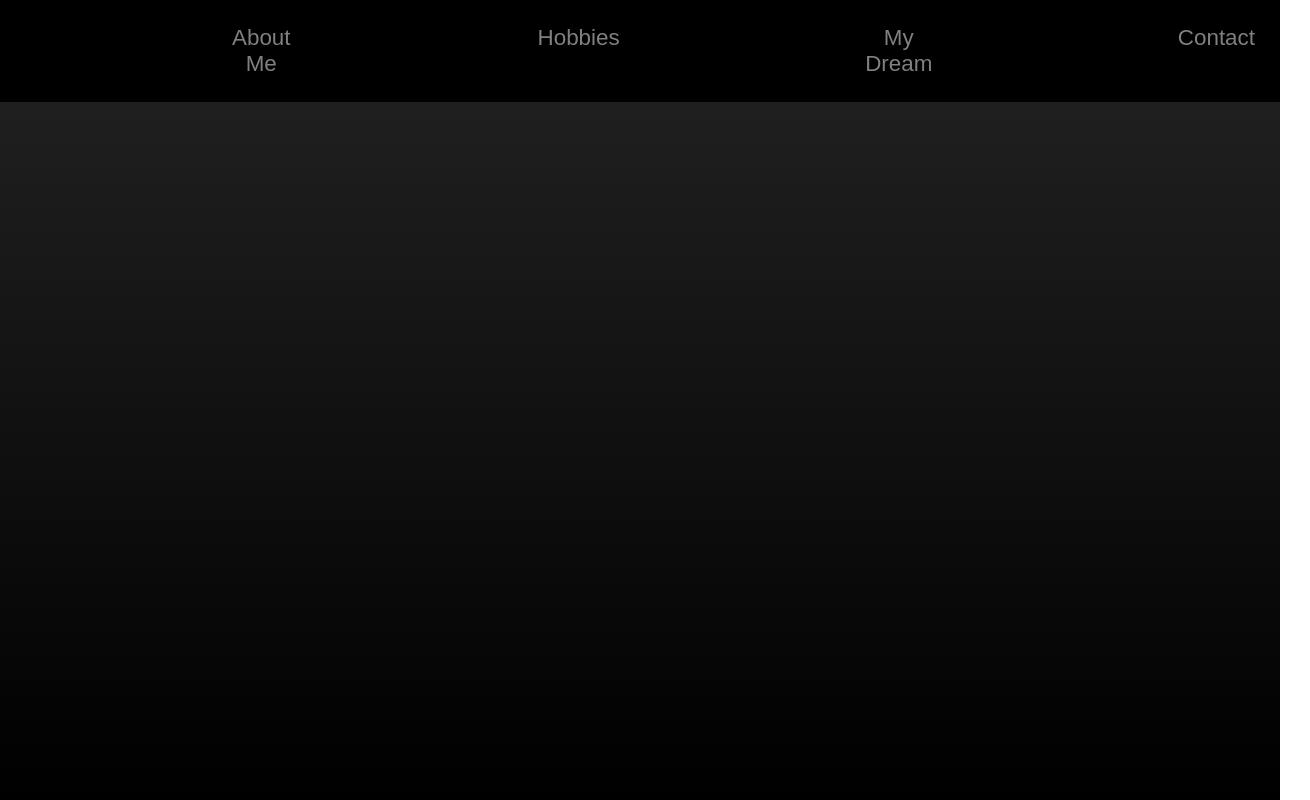
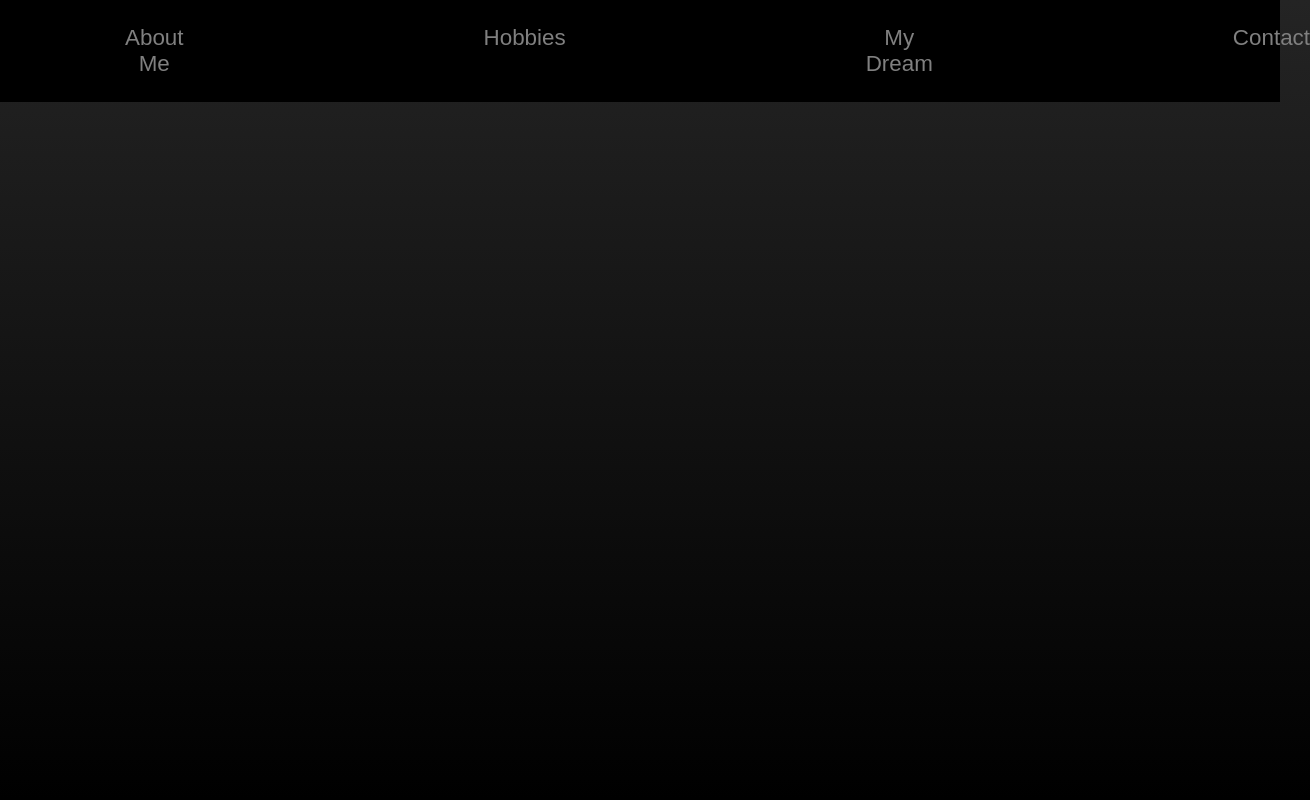
Before and after one commit to ramirezctrl/Ramirez_BSIT2E, an Astro site in the folder Ramirez_BSIT2E/: page / in a window 1280 px wide. Shown: the whole page, 1310 px wide, since content can reach past the window. Built offline with nearby package versions, Linux system fonts and the light colour scheme; Astro itself is replaced by a stand-in of ours.

Commit message:
Update Global.css

```diff
--- a/Ramirez_BSIT2E/src/pages/Global.css
+++ b/Ramirez_BSIT2E/src/pages/Global.css
@@ -1,5 +1,6 @@
 *{
     scroll-behavior: smooth;
+    box-sizing: border-box;
 }
 
 body{
@@ -16,18 +17,18 @@ body{
 
 .navtext{
     display: flex;
-    gap: 40px;
+    gap: 200px;
 }
 
 
 .navtext a{
+    margin-left: 100px;
     text-align: center;
-    padding-left: 200px;
+    padding-left: 0;
     flex: left;
     font-size: 1.4rem;
     font-family: sans-serif;
     text-decoration: none;
-    letter-spacing: normal;
     color: gray;
     transition: transform 0.1s ease-in-out;
 }
```
